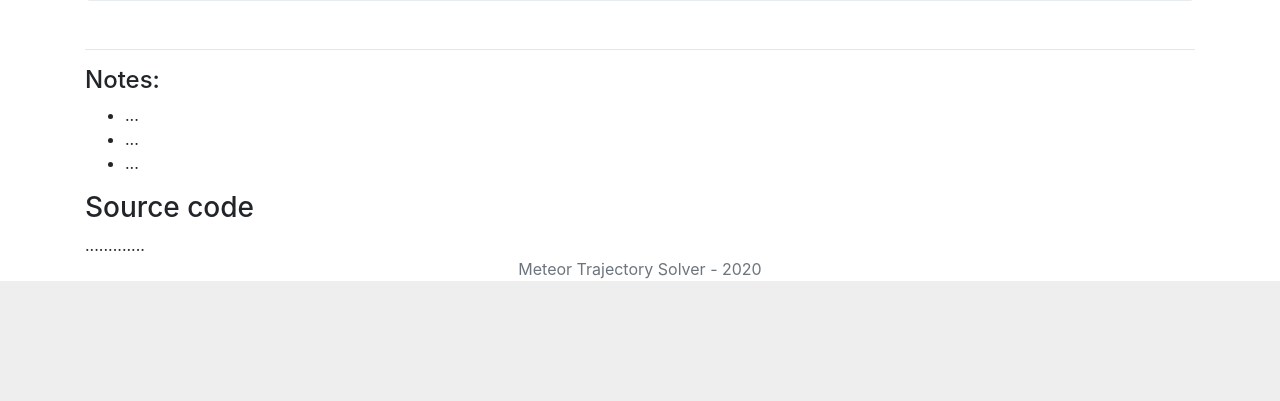
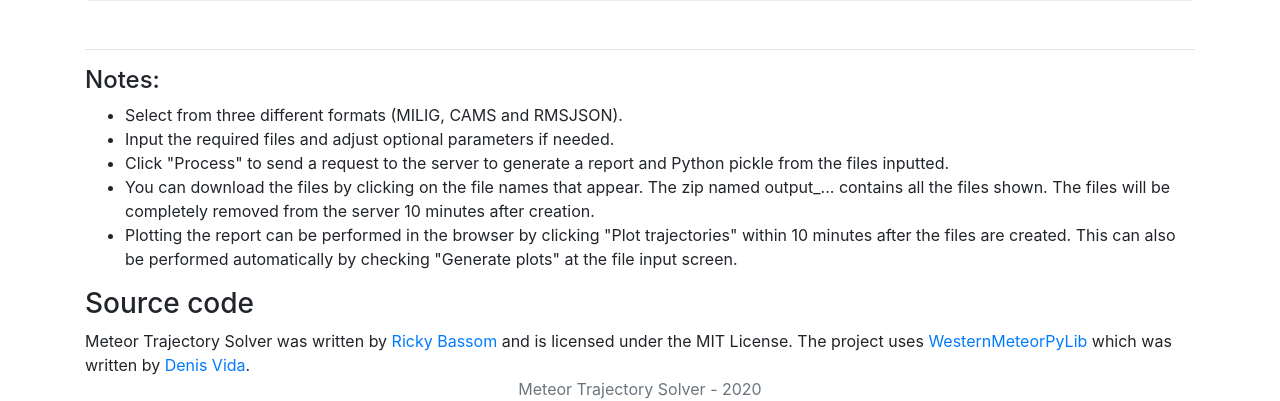
Before and after one commit to rickybassom/trajectory, a Flask app: page /trajectory/ in a window 1280 px wide. Shown: the part 859-1260 px from the top of the page. Before the commit the page ends 1140 px from the top, so only its background shows below. Run offline with Flask 2, Linux system fonts and the light colour scheme; some libraries are stand-ins or nearby versions.

Commit message:
Write notes and source code section info

```diff
--- a/app/templates/index.html
+++ b/app/templates/index.html
@@ -115,11 +115,14 @@
                                     <br>
 
                                     <div class="form-group form-check text-center">
-                                        <input type="checkbox" class="form-check-input" id="generate-plots-{{ form_name }}">
-                                        <label class="form-check-label" for="generate-plots-{{ form_name }}">Generate plots</label>
+                                        <input type="checkbox" class="form-check-input"
+                                               id="generate-plots-{{ form_name }}">
+                                        <label class="form-check-label" for="generate-plots-{{ form_name }}">Generate
+                                            plots</label>
                                     </div>
 
-                                    <input id="process-btn" type="submit" value="Process" class="btn btn-success show-output-btn">
+                                    <input id="process-btn" type="submit" value="Process"
+                                           class="btn btn-success show-output-btn">
                                 </form>
 
                             </div>
@@ -161,9 +164,19 @@
                 <h4>Notes:</h4>
 
                 <ul>
-                    <li>...</li>
-                    <li>...</li>
-                    <li>...</li>
+                    <li>Select from three different formats (MILIG, CAMS and RMSJSON).</li>
+                    <li>Input the required files and adjust optional parameters if needed.</li>
+                    <li>Click "Process" to send a request to the server to generate a report
+                        and Python pickle from the files inputted.
+                    </li>
+                    <li>You can download the files by clicking on the file names that appear.
+                        The zip named output_... contains all the files shown.
+                        The files will be completely removed from the server 10 minutes after creation.
+                    </li>
+                    <li>Plotting the report can be performed in the browser by clicking "Plot trajectories" within 10
+                        minutes after the files are created. This can also be performed automatically by checking
+                        "Generate plots" at the file input screen.
+                    </li>
                 </ul>
             </div>
         </div>
@@ -171,8 +184,10 @@
         <div class="row">
             <div class="col-lg-12">
                 <h3>Source code</h3>
-
-                .............
+                Meteor Trajectory Solver was written by <a href="https://github.com/rickybas">Ricky Bassom</a> and is
+                licensed under the MIT License. The project uses
+                <a href="https://github.com/wmpg/WesternMeteorPyLib">WesternMeteorPyLib</a> which was written by
+                <a href="https://github.com/dvida">Denis Vida</a>.
             </div>
         </div>
     </div>
```
